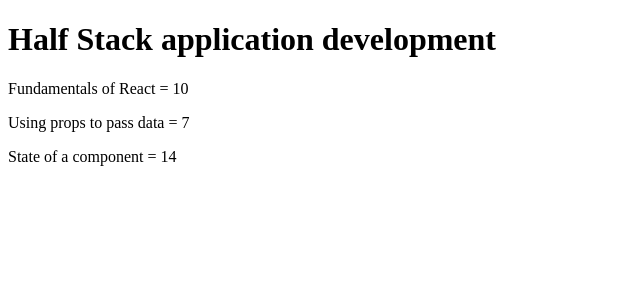
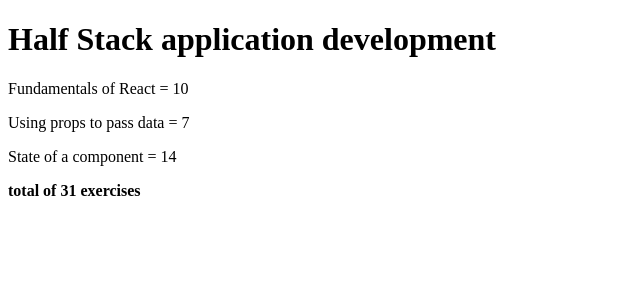
Before and after one commit to Geyiro/Introduction-to-REACT, a React (Vite) app: page / in a window 1280 px wide. Shown: the top 300 px of the page, without its empty margins (0-640 px from the left). Built offline with nearby package versions, Linux system fonts and the light colour scheme.

Commit message:
Part 2.2 course information step7

```diff
--- a/src/App.jsx
+++ b/src/App.jsx
@@ -19,6 +19,7 @@ const Content = (props) => {
       <Part name={props.course[0].name} exercises={props.course[0].exercises}/>
       <Part name={props.course[1].name} exercises={props.course[1].exercises}/>
       <Part name={props.course[2].name} exercises={props.course[2].exercises}/>
+      <b>total of {props.course[0].exercises + props.course[1].exercises + props.course[2].exercises} exercises</b>
     </div>
   )
 }
```
